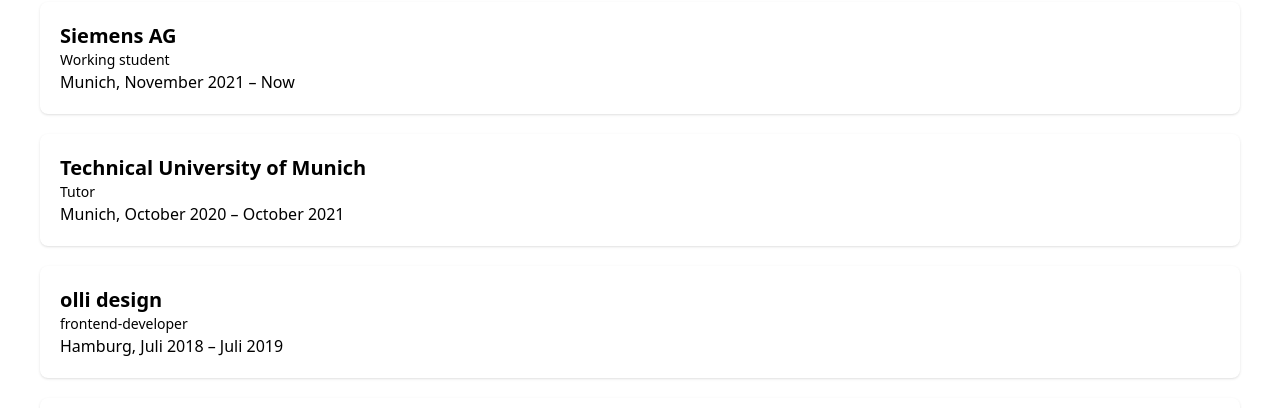
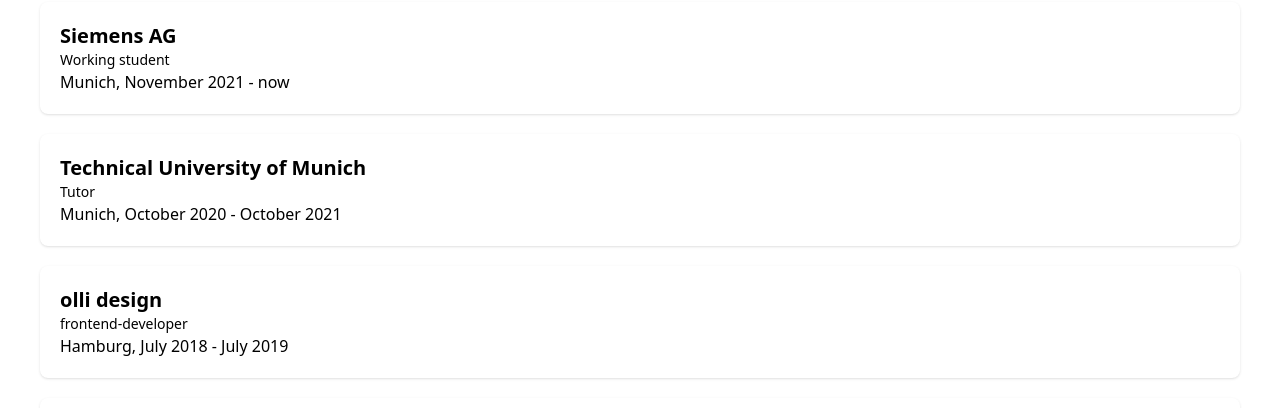
Before and after one commit to simon-hng/portfolio-old, a Next.js app: page / in a window 1280 px wide. Shown: the part 230-638 px from the top of the page. Built offline with nearby package versions, Linux system fonts and the light colour scheme.

Commit message:
refactor to timestamps

```diff
--- a/components/card.tsx
+++ b/components/card.tsx
@@ -2,7 +2,7 @@
   headline: string;
   location: string;
   subheadline: string;
-  date: string;
+  date: string[];
   description?: string[] | string;
 }
 
@@ -15,9 +15,38 @@
     <p className="text-sm">{props.subheadline}</p>
 
     <p>
-      {props.location}, {props.date}
+      {props.location}, {prettyDates(props.date)}
     </p>
   </div>
 );
 
+const prettyDates = (dates: string[]) => {
+  const prettyDate = (dateString: string) => {
+    //TODO localization
+    const months = [
+      "January",
+      "February",
+      "March",
+      "April",
+      "May",
+      "June",
+      "July",
+      "August",
+      "September",
+      "October",
+      "November",
+      "December",
+    ];
+
+    if (dateString === "now") return "now";
+
+    const date = new Date(dateString);
+
+    return `${months[date.getMonth()]} ${date.getFullYear()}`;
+  };
+
+  console.log(dates);
+  return dates.map((date) => prettyDate(date)).join(" - ");
+};
+
 export default Card;
--- a/pages/cv.json
+++ b/pages/cv.json
@@ -5,7 +5,7 @@
       "headline": "Siemens AG",
       "location": "Munich",
       "subheadline": "Working student",
-      "date": "November 2021 – Now",
+      "date": ["2021-11-01", "now"],
       "description": [
         "Redesign of a frontend as a modern SPO with react",
         "CI/CD using GitLab CI/CD",
@@ -18,7 +18,7 @@
       "headline": "Technical University of Munich",
       "location": "Munich",
       "subheadline": "Tutor",
-      "date": "October 2020 – October 2021",
+      "date": ["2020-10-01", "2021-10-01"],
       "description": [
         "Maths preparation",
         "PGDP - Programming practical",
@@ -32,7 +32,7 @@
       "headline": "olli design",
       "location": "Hamburg",
       "subheadline": "frontend-developer",
-      "date": "Juli 2018 – Juli 2019",
+      "date": ["2018-07-01", "2019-07-01"],
       "description": [
         "Creation of corporate websites",
         "Usage of CMS like Typo3"
@@ -43,7 +43,7 @@
       "headline": "SinnerSchrader",
       "location": "Hamburg",
       "subheadline": "Practical in frontend development",
-      "date": "January 2018",
+      "date": ["2018-01-01"],
       "description": [
         " Experience in frontend development",
         " Usage of NodeJS, NPM, Gulp, Grunt, etc."
@@ -54,7 +54,7 @@
       "headline": "luca design",
       "location": "Hamburg",
       "subheadline": "frontend developer",
-      "date": "November 2016 – January 2017",
+      "date": ["2016-11-01", "2017-01-01"],
       "description": ["Experience in frontend development"]
     },
 
@@ -62,7 +62,7 @@
       "headline": "opus5",
       "location": "Hamburg",
       "subheadline": "Practical in frontend development",
-      "date": "January 2016",
+      "date": ["2016-01-01"],
       "description": [
         "Experience in frontend development",
         "Usage of Photoshop and Illustrator"
@@ -75,14 +75,14 @@
       "headline": "Technical University of Munich",
       "location": "Munich",
       "subheadline": "B.Sc. Informatik",
-      "date": "October 2019 – Now",
+      "date": ["2019-10-01", "now"],
       "description": "Application subject mathematics"
     },
     {
       "headline": "Gymnasium Klosterschule",
       "location": "Hamburg",
       "subheadline": "Abitur",
-      "date": "August 2011 – 21. June 2019"
+      "date": ["2011-08-01", "2019-06-21"]
     }
   ]
 }
```
